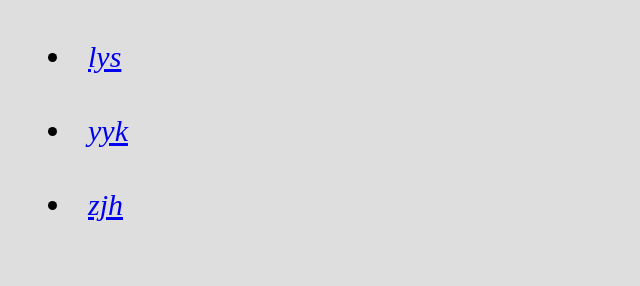
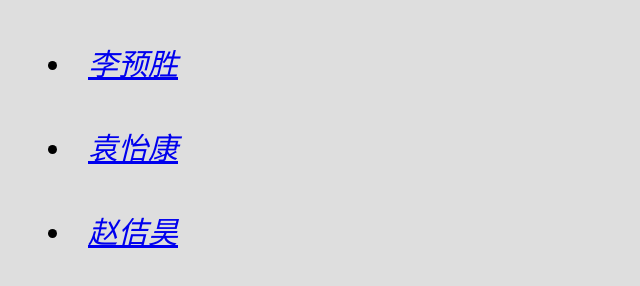
Before and after one commit to seele-ai/WebGIS-upload, a plain HTML site: page index.html in a window 1280 px wide. Shown: the whole page, without its empty margins (0-640 px from the left). Drawn offline with Linux system fonts and the light colour scheme.

Commit message:
改了缩写

```diff
--- a/index.html
+++ b/index.html
@@ -2,12 +2,12 @@
 <html lang="zh-cn">
     <head>
         <meta charset="UTF-8">
-        <title>这是个标题</title>
+        <title>小组主页</title>
         <link rel="stylesheet" href="css/style.css">
     </head>
     <body>
-        <li><a href="个人界面/lys/index.html">lys</a></li>
-        <li><a href="个人界面/yyk/index.html">yyk</a></li>
-        <li><a href="个人界面/zjh/index.html">zjh</a></li>
+        <li><a href="个人界面/lys/index.html">李预胜</a></li>
+        <li><a href="个人界面/yyk/index.html">袁怡康</a></li>
+        <li><a href="个人界面/zjh/index.html">赵佶昊</a></li>
     </body>
 </html>
```
Also changed, not shown: 个人界面/zjh/index.html (+3 -3 lines).
